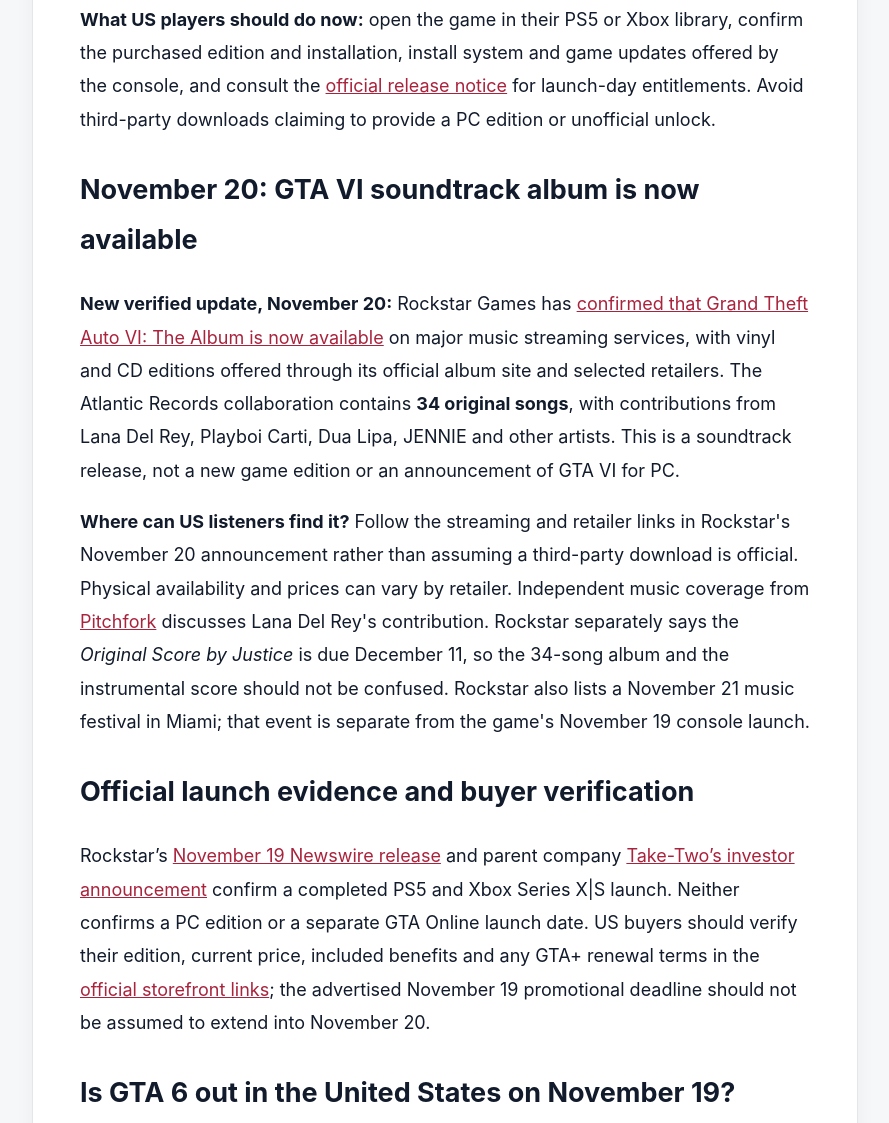
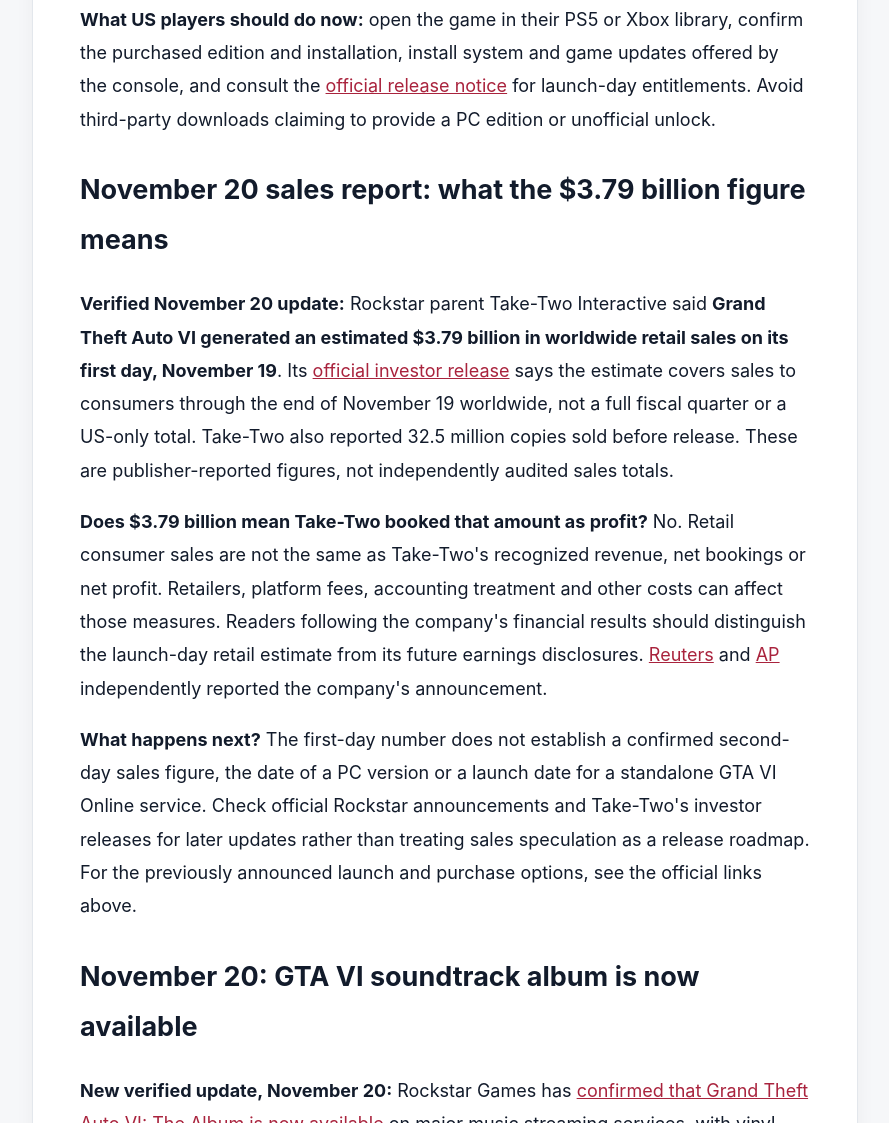
Before and after one commit to catonpe-droid/newstrendus, a plain HTML site: page articles/2026/11/gta-6-november-19-2026-launch-ps5-xbox-preload-guide.html in a window 1280 px wide. Shown: the part 1778-2901 px from the top of the page, without its empty margins (35-924 px from the left). Drawn offline with Linux system fonts and the light colour scheme.

Commit message:
SEO: add sourced GTA VI day-one sales context to existing launch canonical

```diff
--- a/articles/2026/11/gta-6-november-19-2026-launch-ps5-xbox-preload-guide.html
+++ b/articles/2026/11/gta-6-november-19-2026-launch-ps5-xbox-preload-guide.html
@@ -5,7 +5,7 @@
 <meta property="og:image" content="https://images.pexels.com/photos/7862304/pexels-photo-7862304.jpeg"><meta property="og:image:secure_url" content="https://images.pexels.com/photos/7862304/pexels-photo-7862304.jpeg"><meta property="og:image:alt" content="Representative Pexels photograph of someone using a gaming controller, not GTA VI footage or a launch event"><meta property="og:image:width" content="1600"><meta property="og:image:height" content="900">
 <meta name="news:photo_artist" content="Alena Darmel"><meta name="news:photo_credit_url" content="https://www.pexels.com/photo/person-holding-a-game-controller-7862304/">
 <meta name="twitter:card" content="summary_large_image"><meta name="twitter:title" content="GTA 6 Is Out Now: PS5, Xbox and Launch-Day Guide"><meta name="twitter:description" content="Rockstar confirms GTA 6 is now available worldwide on PS5 and Xbox Series X|S. Check official access, updates and launch-day purchase details."><meta name="twitter:image" content="https://images.pexels.com/photos/7862304/pexels-photo-7862304.jpeg"><meta property="article:published_time" content="2026-11-18T10:45:00Z"><meta property="article:section" content="Gaming">
-<script type="application/ld+json">{"@context":"https://schema.org","@type":"NewsArticle","mainEntityOfPage":{"@type":"WebPage","@id":"https://newstrendus.com/articles/2026/11/gta-6-november-19-2026-launch-ps5-xbox-preload-guide.html"},"headline":"GTA 6 Is Out Now: PS5, Xbox and Launch-Day Guide","description":"Rockstar confirms GTA 6 is now available worldwide on PS5 and Xbox Series X|S. Check official access, updates and launch-day purchase details.","image":["https://images.pexels.com/photos/7862304/pexels-photo-7862304.jpeg"],"datePublished":"2026-11-18T10:45:00Z","dateModified":"2026-11-20T20:25:00Z","author":{"@type":"Organization","name":"NewsTrendus Editorial Desk","url":"https://newstrendus.com/editorial.html"},"publisher":{"@type":"Organization","name":"NewsTrendus","url":"https://newstrendus.com"},"articleSection":"Gaming","inLanguage":"en-US","isAccessibleForFree":true}</script>
+<script type="application/ld+json">{"@context":"https://schema.org","@type":"NewsArticle","mainEntityOfPage":{"@type":"WebPage","@id":"https://newstrendus.com/articles/2026/11/gta-6-november-19-2026-launch-ps5-xbox-preload-guide.html"},"headline":"GTA 6 Is Out Now: PS5, Xbox and Launch-Day Guide","description":"Rockstar confirms GTA 6 is now available worldwide on PS5 and Xbox Series X|S. Check official access, updates and launch-day purchase details.","image":["https://images.pexels.com/photos/7862304/pexels-photo-7862304.jpeg"],"datePublished":"2026-11-18T10:45:00Z","dateModified":"2026-11-21T04:30:00Z","author":{"@type":"Organization","name":"NewsTrendus Editorial Desk","url":"https://newstrendus.com/editorial.html"},"publisher":{"@type":"Organization","name":"NewsTrendus","url":"https://newstrendus.com"},"articleSection":"Gaming","inLanguage":"en-US","isAccessibleForFree":true}</script>
 <style>.nt-story-content{font-size:18px;line-height:1.85}.nt-story-content h2{margin-top:29px}.nt-story-content a{color:#a9233d;text-decoration:underline}.nt-hero{display:block;width:100%;max-height:420px;aspect-ratio:16/9;object-fit:cover;object-position:center}.nt-figcaption{font-size:12px;color:#64748b;padding:8px 0 0}.nt-summary{background:#f2f6fa;border-left:4px solid #b7203a;padding:16px 20px;margin:20px 0}@media(max-width:640px){.nt-hero{max-height:none}}</style>
 <script async src="https://www.googletagmanager.com/gtag/js?id=G-10SMK0DD8L"></script><script>window.dataLayer=window.dataLayer||[];function gtag(){dataLayer.push(arguments)}gtag('js',new Date());gtag('config','G-10SMK0DD8L');</script><link rel="stylesheet" href="../../../share.css?v=20261030"><script src="../../../share.js?v=20261030" defer></script><meta name="google-adsense-account" content="ca-pub-2124953371207111"><script async src="https://pagead2.googlesyndication.com/pagead/js/adsbygoogle.js?client=ca-pub-2124953371207111" crossorigin="anonymous"></script></head>
 <body><div class="topline"><div class="container"><span id="date">United States edition</span><span class="redline">US Edition · 24/7 Headlines</span></div></div>
@@ -18,6 +18,10 @@
 <p><strong>November 19 update:</strong> Rockstar Games has formally announced that <strong>Grand Theft Auto VI is available worldwide on PlayStation 5 and Xbox Series X|S</strong>, replacing the earlier pre-release status. Its <a href="https://www.rockstargames.com/newswire/article/39akk424a9oo53/grand-theft-auto-vi-now-available">November 19 launch announcement</a> is the primary confirmation. PC availability is not included in that announcement; readers should not interpret the console launch as a confirmed PC release.</p>
 <p>Rockstar says November 19 is the final day for the Vintage Vice City Pack and a complimentary month of GTA+ included with qualifying purchases. Check the terms and eligibility in the official store before paying; the GTA+ subscription and its renewal conditions should be reviewed separately. Rockstar also says <em>Grand Theft Auto VI: The Album</em>, featuring 34 tracks, is scheduled for midnight Eastern Time, and directs players to an official IGN walkthrough for the first two chapters. Those are announced resources, not evidence of independently tested gameplay performance.</p>
 <p><strong>What US players should do now:</strong> open the game in their PS5 or Xbox library, confirm the purchased edition and installation, install system and game updates offered by the console, and consult the <a href="https://www.rockstargames.com/newswire/article/39akk424a9oo53/grand-theft-auto-vi-now-available">official release notice</a> for launch-day entitlements. Avoid third-party downloads claiming to provide a PC edition or unofficial unlock.</p>
+<h2>November 20 sales report: what the $3.79 billion figure means</h2>
+<p><strong>Verified November 20 update:</strong> Rockstar parent Take-Two Interactive said <strong>Grand Theft Auto VI generated an estimated $3.79 billion in worldwide retail sales on its first day, November 19</strong>. Its <a href="https://www.take2games.com/ir/news/grand-theft-auto-vi-shatters-entertainment-box-office-records">official investor release</a> says the estimate covers sales to consumers through the end of November 19 worldwide, not a full fiscal quarter or a US-only total. Take-Two also reported 32.5 million copies sold before release. These are publisher-reported figures, not independently audited sales totals.</p>
+<p><strong>Does $3.79 billion mean Take-Two booked that amount as profit?</strong> No. Retail consumer sales are not the same as Take-Two's recognized revenue, net bookings or net profit. Retailers, platform fees, accounting treatment and other costs can affect those measures. Readers following the company's financial results should distinguish the launch-day retail estimate from its future earnings disclosures. <a href="https://www.reuters.com/business/media-telecom/gta-vi-books-record-379-billion-sales-first-day-launch-2026-11-20/">Reuters</a> and <a href="https://apnews.com/article/15c69f76548ab5659bc3fe44a69756d8">AP</a> independently reported the company's announcement.</p>
+<p><strong>What happens next?</strong> The first-day number does not establish a confirmed second-day sales figure, the date of a PC version or a launch date for a standalone GTA VI Online service. Check official Rockstar announcements and Take-Two's investor releases for later updates rather than treating sales speculation as a release roadmap. For the previously announced launch and purchase options, see the official links above.</p>
 <h2>November 20: GTA VI soundtrack album is now available</h2>
 <p><strong>New verified update, November 20:</strong> Rockstar Games has <a href="https://www.rockstargames.com/newswire/article/k4a8955a93o747/grand-theft-auto-vi-the-album-now-available">confirmed that Grand Theft Auto VI: The Album is now available</a> on major music streaming services, with vinyl and CD editions offered through its official album site and selected retailers. The Atlantic Records collaboration contains <strong>34 original songs</strong>, with contributions from Lana Del Rey, Playboi Carti, Dua Lipa, JENNIE and other artists. This is a soundtrack release, not a new game edition or an announcement of GTA VI for PC.</p>
 <p><strong>Where can US listeners find it?</strong> Follow the streaming and retailer links in Rockstar's November 20 announcement rather than assuming a third-party download is official. Physical availability and prices can vary by retailer. Independent music coverage from <a href="https://pitchfork.com/story/lana-del-reys-crazy-for-you-gets-official-release-for-gta-vi">Pitchfork</a> discusses Lana Del Rey's contribution. Rockstar separately says the <em>Original Score by Justice</em> is due December 11, so the 34-song album and the instrumental score should not be confused. Rockstar also lists a November 21 music festival in Miami; that event is separate from the game's November 19 console launch.</p>
```
